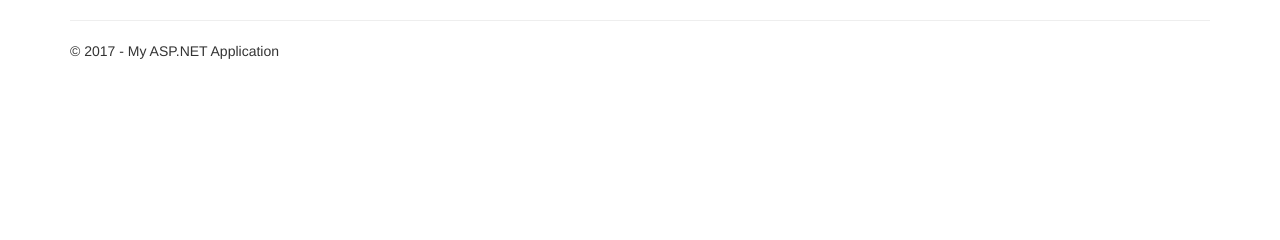
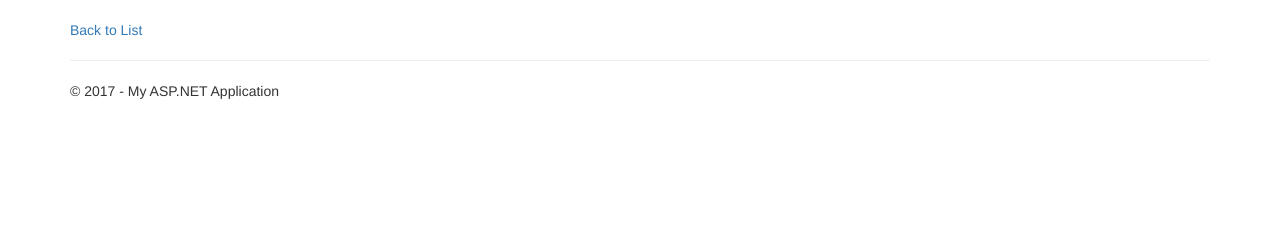
Before and after one commit to c0ldpizza/Blackjack, an ASP.NET MVC app: template Blackjack/Views/Members/Index.cshtml in a window 1280 px wide. Shown: the part 180-420 px from the top of the page. Run offline with ASP.NET Core 8 and stand-ins for ASP.NET MVC 5, Linux system fonts and the light colour scheme; the template is opened without the code that fills it, so the values that code supplies are empty; the project's own start-up code is not run; a stand-in starts its controllers and pages; some libraries are stand-ins or nearby versions.

Commit message:
Added back to list button in Members/Index

```diff
--- a/Blackjack/Controllers/ExcursionsController.cs
+++ b/Blackjack/Controllers/ExcursionsController.cs
@@ -74,7 +74,7 @@ namespace Blackjack.Controllers
                 db.Excursions.Add(excursion);
                 db.SaveChanges();
 
-                return RedirectToAction("Index", "Members");
+                return RedirectToAction("Create", "Members");
 
             }
 
--- a/Blackjack/Views/Members/Index.cshtml
+++ b/Blackjack/Views/Members/Index.cshtml
@@ -69,3 +69,7 @@ else
 }
 
 </table>
+
+<div>
+    @Html.ActionLink("Back to List", "../Excursions/Index")
+</div>
```
